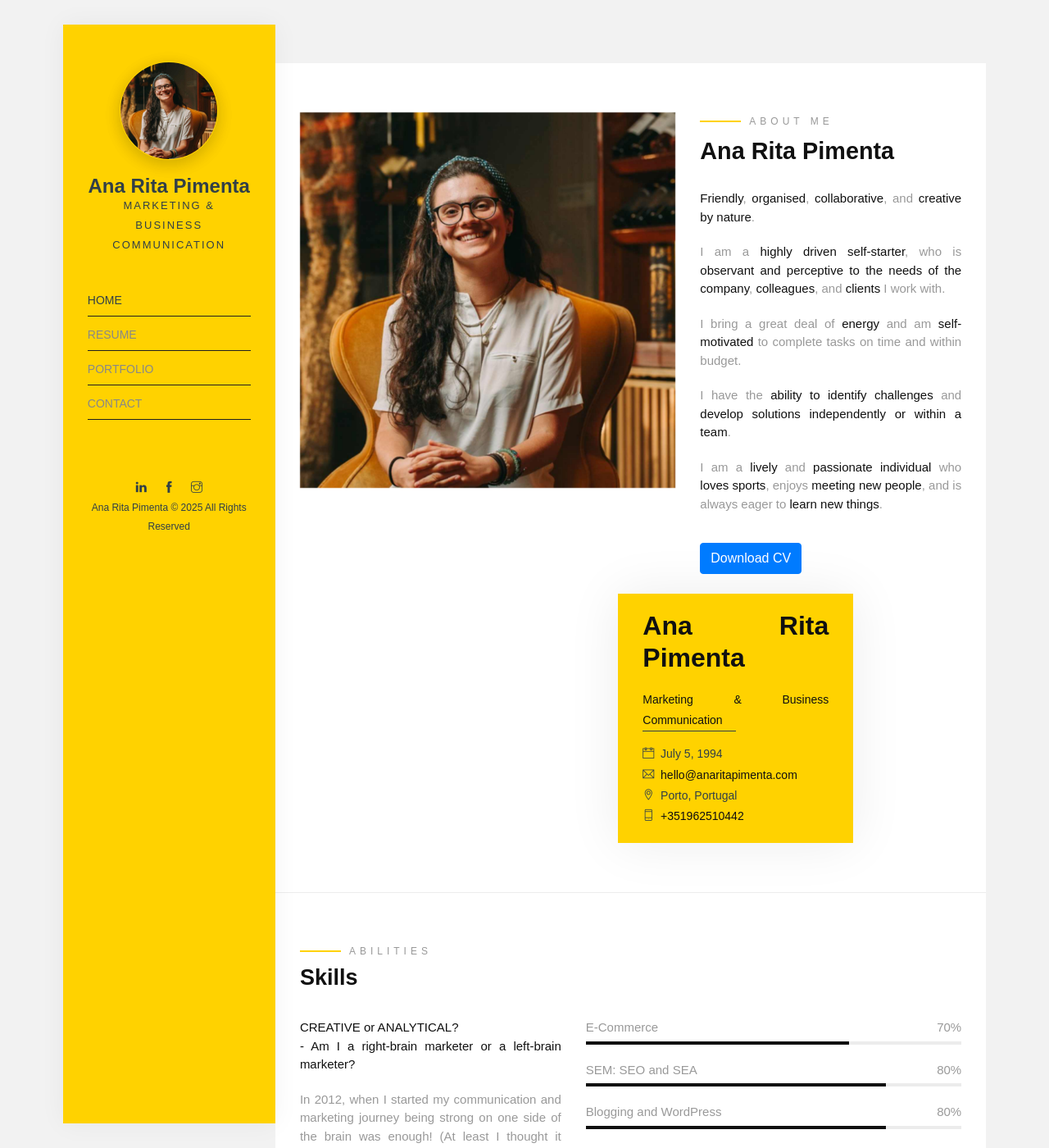
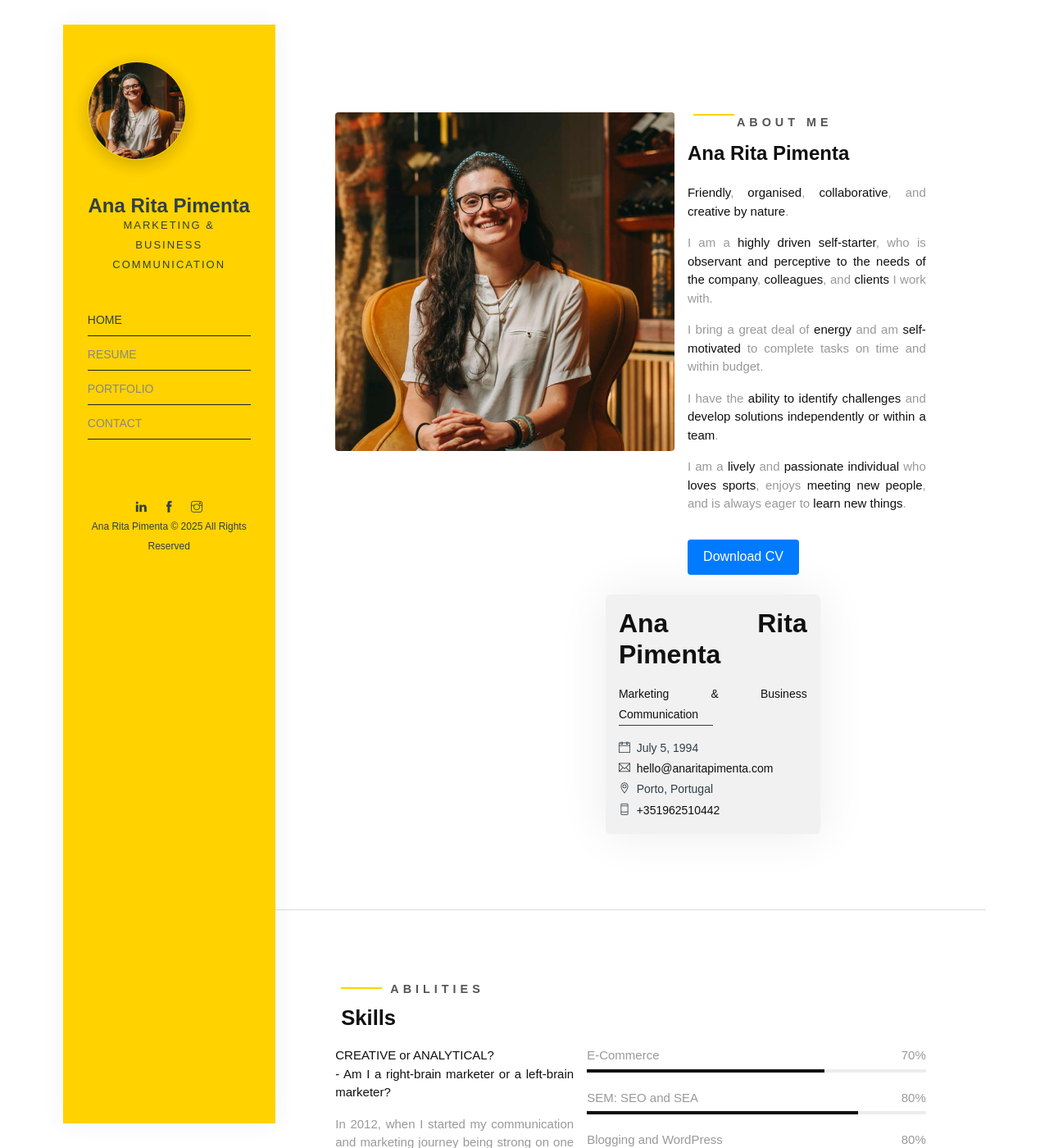
Before and after one commit to anaritapimenta/anaritapimenta.github.io, a Jekyll site: the page built from index.html, in a window 1280 px wide and 1400 px high. Shown: the whole window at 82% size. Built offline with Jekyll 4.4.1, drawn with Linux system fonts in a browser that asks for light colours; some web fonts are replaced; some of the changed text lies outside the part shown.

Commit message:
Update index.html

```diff
--- a/index.html
+++ b/index.html
@@ -4,13 +4,175 @@
 description: Experienced marketing specialist with strong skills in business communication and project management.
 ---
 
+<!DOCTYPE html>
+<html lang="en-GB">
 <head>
   <meta charset="UTF-8" />
   <meta name="viewport" content="width=device-width, initial-scale=1" />
   <meta name="description" content="Experienced marketing specialist with strong skills in business communication and project management." />
   <title>Ana Rita Pimenta – Marketing Specialist</title>
+  <style>
+    /* Basic reset and typography */
+    body {
+      font-family: Arial, sans-serif;
+      line-height: 1.6;
+      margin: 0;
+      padding: 0;
+      color: #333;
+      background: #fff;
+    }
+    h1, h2, h3 {
+      margin: 0 0 1rem 0;
+      font-weight: 600;
+      line-height: 1.2;
+    }
+    h1 {
+      font-size: 1.8rem;
+    }
+    h2.heading {
+      font-size: 1.6rem;
+      margin-bottom: 1rem;
+    }
+    h3 {
+      font-size: 1.25rem;
+    }
+    p {
+      margin-bottom: 1rem;
+    }
+    .container-fluid {
+      width: 90%;
+      max-width: 1200px;
+      margin: auto;
+    }
+    .row {
+      display: flex;
+      flex-wrap: wrap;
+      margin: -0.5rem;
+    }
+    .col-md-7, .col-md-5, .col-md-6, .col-md-3, .col-md-4 {
+      padding: 0.5rem;
+      box-sizing: border-box;
+    }
+    .col-md-7 {
+      flex: 0 0 58.3333%;
+      max-width: 58.3333%;
+    }
+    .col-md-5 {
+      flex: 0 0 41.6667%;
+      max-width: 41.6667%;
+    }
+    .col-md-6 {
+      flex: 0 0 50%;
+      max-width: 50%;
+    }
+    .col-md-4 {
+      flex: 0 0 33.3333%;
+      max-width: 33.3333%;
+    }
+    .col-md-3 {
+      flex: 0 0 25%;
+      max-width: 25%;
+    }
+    img {
+      max-width: 100%;
+      height: auto;
+      display: block;
+      border-radius: 4px;
+    }
+    .about-heading {
+      font-weight: 600;
+    }
+    .btn {
+      display: inline-block;
+      background-color: #007bff;
+      color: #fff;
+      padding: 0.6rem 1.2rem;
+      border: none;
+      border-radius: 4px;
+      font-size: 1rem;
+      cursor: pointer;
+      text-align: center;
+      text-decoration: none;
+      user-select: none;
+      transition: background-color 0.3s ease;
+    }
+    .btn:hover,
+    .btn:focus {
+      background-color: #0056b3;
+      outline: none;
+    }
+    .mt-3 {
+      margin-top: 1rem;
+    }
+    .mt-4 {
+      margin-top: 1.5rem;
+    }
+    .divider1 {
+      border-bottom: 1px solid #ddd;
+      margin: 2rem 0;
+    }
+    .heading-meta.style-1 {
+      font-weight: 700;
+      text-transform: uppercase;
+      color: #555;
+      font-size: 0.9rem;
+      margin-bottom: 0.25rem;
+      display: inline-block;
+    }
+    .quote-card {
+      background: #f9f9f9;
+      padding: 1.5rem;
+      border-radius: 6px;
+      box-shadow: 0 2px 6px rgba(0,0,0,0.1);
+      position: relative;
+      margin-bottom: 2rem;
+    }
+    .quote-card footer {
+      margin-top: 1rem;
+    }
+    .quote-card footer h3 {
+      margin-bottom: 0.25rem;
+      font-weight: 700;
+    }
+    .occupation {
+      font-size: 0.9rem;
+      color: #777;
+      margin: 0;
+    }
+    .quote-2 {
+      position: absolute;
+      top: 1rem;
+      left: 1rem;
+      width: 32px;
+      height: 32px;
+      opacity: 0.1;
+    }
+    .cardvisit {
+      background: #f1f1f1;
+      padding: 1rem;
+      border-radius: 6px;
+      font-size: 0.95rem;
+    }
+    .divider-line {
+      height: 2px;
+      background-color: #007bff;
+      margin: 0.5rem 0 1rem 0;
+      width: 50px;
+    }
+    .visually-hidden {
+      position: absolute !important;
+      width: 1px !important;
+      height: 1px !important;
+      padding: 0 !important;
+      margin: -1px !important;
+      overflow: hidden !important;
+      clip: rect(0, 0, 0, 0) !important;
+      border: 0 !important;
+    }
+  </style>
 </head>
 
+<body>
   <main lang="en-GB">
     <section class="about" aria-label="About Me">
       <div class="container-fluid">
@@ -18,18 +180,16 @@
           <div class="col-md-7">
             <img
               src="{{ 'assets/img/ana-rita-pimenta-marketing-business-communication.jpg' | prepend: site.baseurl | prepend: site.url }}"
-            class="img-fluid mb-15 animate-box fadeInLeft animated"
-            data-animate-effect="fadeInLeft"
               alt="Portrait of Ana Rita Pimenta seated in a cosy setting, smiling"
               loading="lazy"
               width="700"
               height="467"
             />
           </div>
-        <div class="col-md-5 animate-box fadeInLeft animated" data-animate-effect="fadeInLeft">
+          <div class="col-md-5">
             <header>
               <span class="heading-meta style-1">About Me</span>
-            <h1 class="about-heading" style="font-weight: 600; font-size: 1.8rem;">Ana Rita Pimenta</h1>
+              <h1 class="about-heading">Ana Rita Pimenta</h1>
             </header>
 
             <article>
@@ -40,7 +200,7 @@
               <p>I am a <strong>lively</strong> and <strong>passionate individual</strong> who <strong>loves sports</strong>, enjoys <strong>meeting new people</strong>, and is always eager to <strong>learn new things</strong>.</p>
             </article>
 
-          <button onclick="window.open('cv.pdf','_blank')" class="btn btn-primary mt-3" aria-label="Download CV PDF">
+            <button onclick="window.open('cv.pdf','_blank')" class="btn mt-3" aria-label="Download CV PDF">
               Download CV
             </button>
 
@@ -115,12 +275,12 @@
 
     <div class="divider1" role="presentation"></div>
 
-  <section class="companies" aria-label="Companies I’ve Worked With" style="display:none;">
+    <section class="companies" aria-label="Companies I’ve Worked With">
       <div class="container-fluid">
         <header class="row">
           <div class="col-md-12">
             <span class="heading-meta style-1">Worked With</span>
-          <h2 class="heading animate-box" data-animate-effect="fadeInLeft">Companies I've Collaborated With</h2>
+            <h2 class="heading animate-box visually-hidden" data-animate-effect="fadeInLeft">Companies I've Collaborated With</h2>
           </div>
         </header>
         <div class="row">
@@ -130,7 +290,6 @@
             <div class="clients">
               <img
                 src="{{ 'assets/img/companies/' | append: company | append: '.png' | prepend: site.baseurl | prepend: site.url }}"
-              class="img-fluid"
                 alt="Logo of {{ company | replace: '-', ' ' | capitalize }}"
                 loading="lazy"
                 width="150"
@@ -143,3 +302,5 @@
       </div>
     </section>
   </main>
+</body>
+</html>
```
Lines whose indentation alone changed are shown as unchanged.
